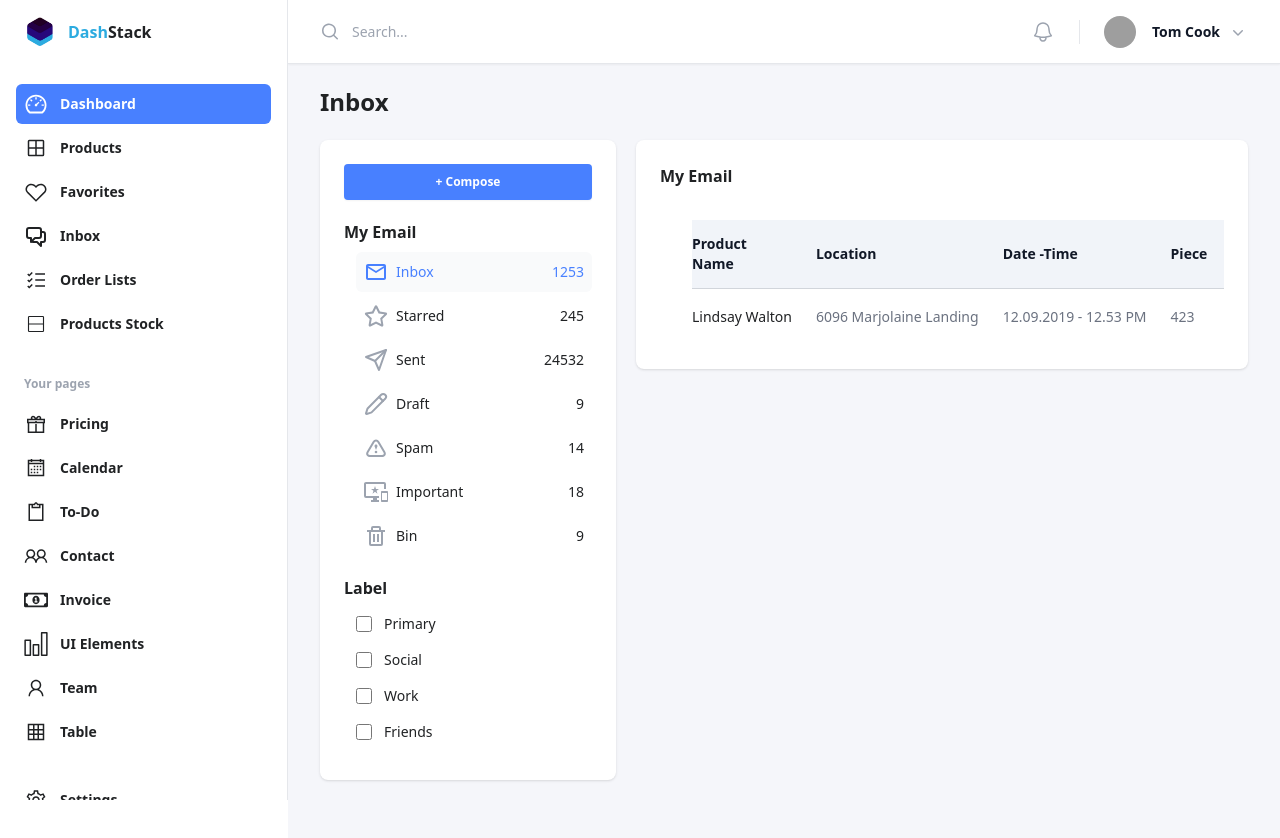
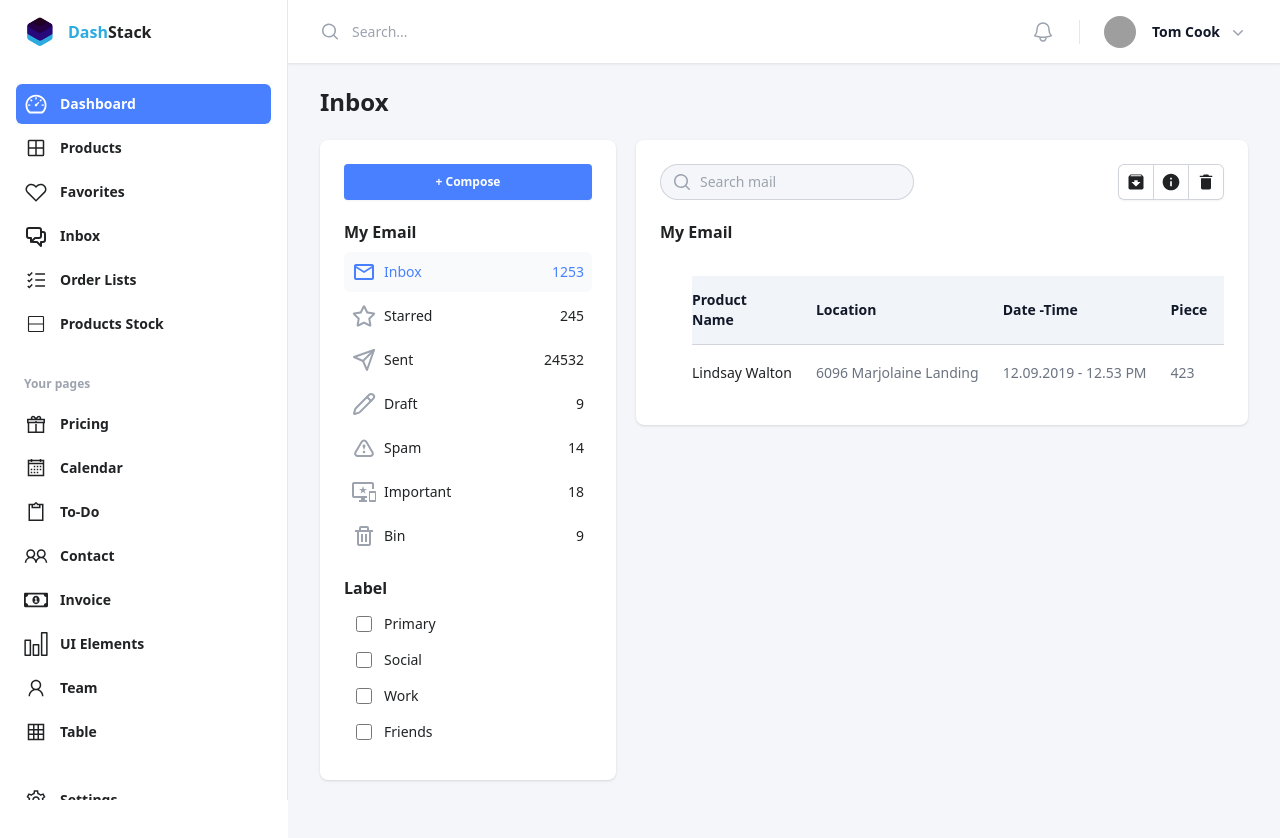
Before and after one commit to dDevAhmed/frontend_thecodechronicle_3.0, a React (Vite) app: page /inbox in a window 1280 px wide. Shown: the top 838 px of the page. Built offline with nearby package versions, Linux system fonts and the light colour scheme; grey boxes are pictures that could not be loaded.

Commit message:
inbox - mail card header

```diff
--- a/src/pages/Inbox.jsx
+++ b/src/pages/Inbox.jsx
@@ -3,12 +3,13 @@ import BasicTable from "../components/BasicTable"
 import Button from "../ui/Button"
 import Card from "../ui/Card"
 import { TiWarningOutline } from "react-icons/ti";
-import { MdMailOutline } from "react-icons/md";
+import { MdMailOutline,MdImportantDevices,  MdInfo, MdArchive} from "react-icons/md";
 import { FaRegStar } from "react-icons/fa";
 import { FiSend } from "react-icons/fi";
 import { LuPencil } from "react-icons/lu";
-import { MdImportantDevices } from "react-icons/md";
 import { BiTrash } from "react-icons/bi";
+import { MagnifyingGlassIcon } from '@heroicons/react/20/solid'
+import { IoMdTrash } from "react-icons/io";
 
 const inboxNavigation = [
     { id: 1, name: 'Inbox', href: '#', icon: MdMailOutline, count: 1253, current: true },
@@ -40,7 +41,7 @@ const Inbox = () => {
                     <Card style={{ backgroundColor: '#fff' }}>
                         <Button style={{ backgroundColor: '#4880FF', color: 'white', display: 'block', width: '100%', padding: '10px' }}>+ Compose</Button>
                         <h3 className="text-[1rem] text-[#202224] mt-5 font-semibold">My Email</h3>
-                        <ul role="list" className="mt-2 ml-3 space-y-1">
+                        <ul role="list" className="mt-2 space-y-1">
                             {inboxNavigation.map((navItem) => {
                                 const IconComponent = navItem.icon; // Get the icon component
 
@@ -74,7 +75,7 @@ const Inbox = () => {
                         <h3 className="text-[1rem] text-[#202224] mt-5 mb-3 font-semibold">Label</h3>
                         {
                             labels.map((label, index) => (
-                                <div className="relative flex items-start ml-3 mb-3 cursor-pointer" key={index}>
+                                <div className="relative flex items-start ml-3 mb-3" key={index}>
                                     <div className="flex h-6 items-center">
                                         <input
                                             id={label.name}
@@ -100,6 +101,43 @@ const Inbox = () => {
                 </div>
                 <div className="col-span-2">
                     <Card style={{ backgroundColor: '#fff' }}>
+                        <div className="flex items-center justify-between mb-5">
+                            <div className="relative bg-[#F5F6FA] rounded-full">
+                                <div className="pointer-events-none absolute inset-y-0 left-0 flex items-center pl-3">
+                                    <MagnifyingGlassIcon aria-hidden="true" className="h-5 w-5 text-gray-400" />
+                                </div>
+                                <input
+                                    id="search"
+                                    name="search"
+                                    type="search"
+                                    placeholder="Search mail"
+                                    className="block w-full rounded-full border-0 bg-transparent py-1.5 pl-10 pr-3 text-gray-900 ring-1 ring-inset ring-gray-300 placeholder:text-gray-400 focus:ring-2 focus:ring-inset focus:ring-indigo-600 sm:text-sm sm:leading-6"
+                                />
+                            </div>
+                            <span className="isolate inline-flex rounded-md shadow-sm">
+                                <button
+                                    type="button"
+                                    className="relative inline-flex items-center rounded-l-md bg-white px-2 py-2 text-[#202224] ring-1 ring-inset ring-gray-300 hover:bg-gray-50 focus:z-10"
+                                >
+                                    <span className="sr-only">download</span>
+                                    <MdArchive aria-hidden="true" className="h-5 w-5" />
+                                </button>
+                                <button
+                                    type="button"
+                                    className="relative -ml-px inline-flex items-center bg-white px-2 py-2 text-[#202224] ring-1 ring-inset ring-gray-300 hover:bg-gray-50 focus:z-10"
+                                >
+                                    <span className="sr-only">information</span>
+                                    <MdInfo aria-hidden="true" className="h-5 w-5" />
+                                </button>
+                                <button
+                                    type="button"
+                                    className="relative -ml-px inline-flex items-center rounded-r-md bg-white px-2 py-2 text-[#202224] ring-1 ring-inset ring-gray-300 hover:bg-gray-50 focus:z-10"
+                                >
+                                    <span className="sr-only">delete</span>
+                                    <IoMdTrash aria-hidden="true" className="h-5 w-5" />
+                                </button>
+                            </span>
+                        </div>
                         <h3 className="text-[1rem] text-[#202224] font-semibold">My Email</h3>
                         <BasicTable></BasicTable>
                     </Card>
--- a/src/pages/Testpage.jsx
+++ b/src/pages/Testpage.jsx
@@ -1,110 +1,12 @@
-import { Link } from "react-router-dom";
-import BasicTable from "../components/BasicTable"
-import Button from "../ui/Button"
-import Card from "../ui/Card"
-import { CiMail, CiStar, CiWarning } from "react-icons/ci";
-import { FiSend } from "react-icons/fi";
-import { GoPencil } from "react-icons/go";
-import { MdImportantDevices } from "react-icons/md";
-import { BiTrash } from "react-icons/bi";
-
-const inboxNavigation = [
-    { id: 1, name: 'Inbox', href: '#', icon: CiMail, count: 1253, current: true },
-    { id: 2, name: 'Starred', href: '#', icon: CiStar, count: 245, current: false },
-    { id: 3, name: 'Sent', href: '#', icon: FiSend, count: 24532, current: false },
-    { id: 4, name: 'Draft', href: '#', icon: GoPencil, count: 9, current: false },
-    { id: 5, name: 'Spam', href: '#', icon: CiWarning, count: 14, current: false },
-    { id: 6, name: 'Important', href: '#', icon: MdImportantDevices, count: 18, current: false },
-    { id: 7, name: 'Bin', href: '#', icon: BiTrash, count: 9, current: false },
-];
-
-const labels = [
-    { id: 1, name: 'Primary', href: '#', border: '#00B69B', checked: false },
-    { id: 2, name: 'Social', href: '#', border: '#5A8CFF', checked: false },
-    { id: 3, name: 'Work', href: '#', border: '#FD9A56', checked: false },
-    { id: 4, name: 'Friends', href: '#', border: '#D456FD', checked: false },
-];
-
-function classNames(...classes) {
-    return classes.filter(Boolean).join(' ');
-}
-
-const Inbox = () => {
-    return (
-        <>
-            <h3 className="text-[1.5rem] font-semibold text-[#202224]">Inbox</h3>
-            <div className="mt-5 grid grid-cols-1 md:grid-cols-3 gap-5">
-                <div className="col-span-1">
-                    <Card style={{ backgroundColor: '#fff' }}>
-                        <Button style={{ backgroundColor: '#4880FF', color: 'white', display: 'block', width: '100%', padding: '10px' }}>+ Compose</Button>
-                        <h3 className="text-[1rem] text-[#202224] mt-5 font-semibold">My Email</h3>
-                        <ul role="list" className="mt-2 ml-3 space-y-1">
-                            {inboxNavigation.map((navItem) => {
-                                const IconComponent = navItem.icon; // Get the icon component
-
-                                return (
-                                    <li key={navItem.id}>
-                                        <Link
-                                            to={navItem.href}
-                                            className={classNames(
-                                                navItem.current
-                                                    ? 'bg-gray-50 text-[#4880FF]'
-                                                    : 'text-[#202224] hover:bg-gray-50 hover:text-[#4880FF]',
-                                                'group flex justify-between rounded-md p-2 text-sm font-normal leading-6',
-                                            )}
-                                        >
-                                            <span className="flex items-center">
-                                                <IconComponent
-                                                    aria-hidden="true"
-                                                    className={classNames(
-                                                        navItem.current ? 'text-[#4880FF]' : 'text-gray-400 group-hover:text-[#4880FF]',
-                                                        'h-6 w-6 mr-2' // Added margin for spacing
-                                                    )}
-                                                />
-                                                {navItem.name}
-                                            </span>
-                                            <span>{navItem.count}</span>
-                                        </Link>
-                                    </li>
-                                )
-                            })}
-                        </ul>
-                        <h3 className="text-[1rem] text-[#202224] mt-5 mb-3 font-semibold">Label</h3>
-                        {
-                            labels.map((label, index) => (
-                                <div className="relative flex items-start ml-3 mb-3 cursor-pointer" key={index}>
-                                    <div className="flex h-6 items-center">
-                                        <input
-                                            id={label.name}
-                                            name="comments"
-                                            type="checkbox"
-                                            aria-describedby="comments-description"
-                                            className="h-4 w-4 rounded border"
-                                            style={{
-                                                borderColor: label.border,
-                                                accentColor: label.checked ? label.border : 'transparent', // For checked color
-                                            }}
-                                        />
-                                    </div>
-                                    <div className="ml-3 text-sm leading-6">
-                                        <label htmlFor={label.name} className="font-normal text-[#202224]">
-                                            {label.name}
-                                        </label>
-                                    </div>
-                                </div>
-                            ))
-                        }
-                    </Card>
-                </div>
-                <div className="col-span-2">
-                    <Card style={{ backgroundColor: '#fff' }}>
-                        <h3 className="text-[1rem] text-[#202224] font-semibold">My Email</h3>
-                        <BasicTable></BasicTable>
-                    </Card>
-                </div>
-            </div>
-        </>
-    )
-}
-
-export default Inbox;
+<div className="relative">
+    <div className="pointer-events-none absolute inset-y-0 left-0 flex items-center pl-3">
+        <MagnifyingGlassIcon aria-hidden="true" className="h-5 w-5 text-gray-400" />
+    </div>
+    <input
+        id="search"
+        name="search"
+        type="search"
+        placeholder="Search"
+        className="block w-full rounded-md border-0 bg-white py-1.5 pl-10 pr-3 text-gray-900 ring-1 ring-inset ring-gray-300 placeholder:text-gray-400 focus:ring-2 focus:ring-inset focus:ring-indigo-600 sm:text-sm sm:leading-6"
+    />
+</div>
```
